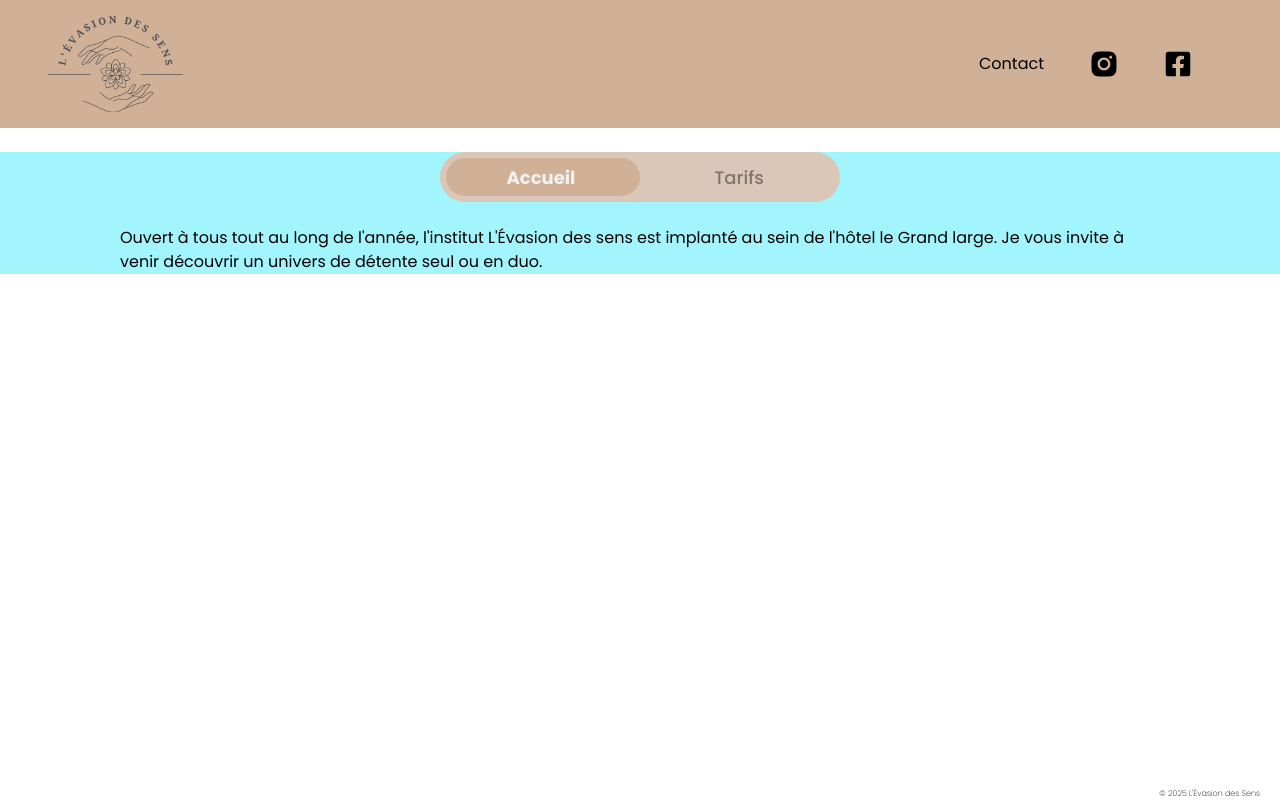
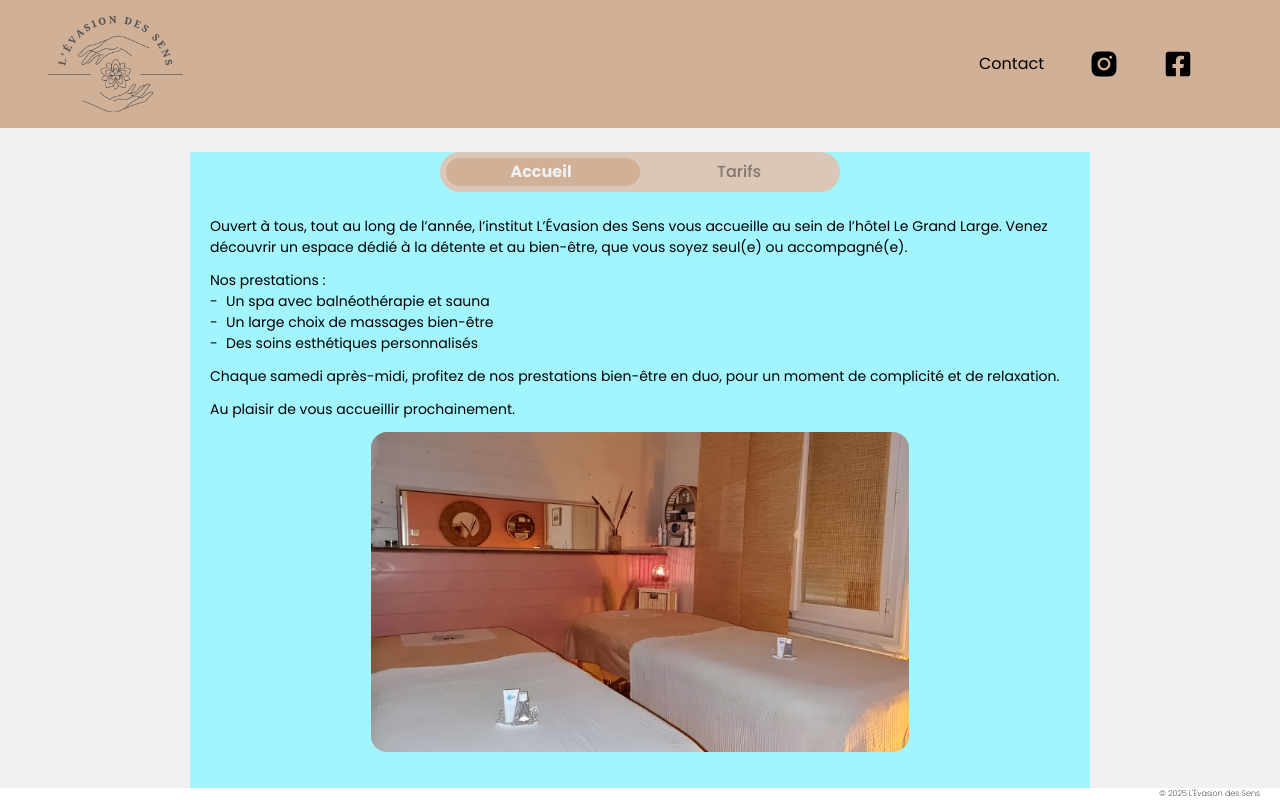
Before and after one commit to Vinchd/levasiondessens, a Next.js app: page / in a window 1280 px wide. Built offline with nearby package versions, Linux system fonts and the light colour scheme.

Commit message:
Home content

```diff
--- a/src/app/globals.css
+++ b/src/app/globals.css
@@ -29,12 +29,12 @@
 	z-index: 1;
 	transition: ease-in 0.2s;
 	font-weight: 500;
-	font-size: 18px;
+	font-size: 16px;
 }
 .filter-switch .background {
 	position: absolute;
 	width: 49%;
-	height: 38px;
+	height: 28px;
 	background-color: var(--color-primary);
 	top: 4px;
 	left: 4px;
--- a/src/app/layout.jsx
+++ b/src/app/layout.jsx
@@ -21,7 +21,7 @@ export default function RootLayout({ children }) {
 				className={`${poppins.className} antialiased flex min-h-full flex-col`}
 			>
 				<Navbar />
-				<main className="flex justify-center pt-32 max-md:pt-[90px] grow">
+				<main className="flex justify-center bg-secondary pt-32 max-md:pt-[90px] h-[calc(100vh-8rem)] grow">
 					{children}
 				</main>
 				<Footer />
--- a/src/components/Footer.jsx
+++ b/src/components/Footer.jsx
@@ -1,6 +1,6 @@
 export default function Footer() {
 	return (
-		<footer className="pr-5 font-extralight text-[8px] text-right">
+		<footer className="pr-5 h-3 font-extralight text-[8px] text-right">
 			<div>&copy; 2025 L'Évasion des Sens</div>
 		</footer>
 	);
--- a/src/components/RadioButton.jsx
+++ b/src/components/RadioButton.jsx
@@ -1,9 +1,11 @@
+import Image from "next/image";
+
 export default function RadioButton() {
 	return (
-		<div className="flex flex-col items-center bg-cyan-200">
+		<div className="flex flex-col items-center bg-cyan-200 max-md:px-4 w-full max-w-[900px] h-full min-h-full">
 			<div
 				id="firstFilter"
-				className="filter-switch mb-6 w-[400px] max-md:w-[80vw] h-[50px]"
+				className="filter-switch mb-6 w-[400px] max-md:w-[80vw] h-[40px] min-h-[40px]"
 			>
 				<input defaultChecked id="option1" name="options" type="radio" />
 				<label className="option" htmlFor="option1">
@@ -15,10 +17,41 @@ export default function RadioButton() {
 				</label>
 				<span className="background" />
 			</div>
-			<div className="px-30">
-				Ouvert à tous tout au long de l'année, l'institut L'Évasion des sens est
-				implanté au sein de l'hôtel le Grand large. Je vous invite à venir
-				découvrir un univers de détente seul ou en duo.
+			<div className="px-5 w-full h-full overflow-y-auto text-[14px] max-md:text-[12px]">
+				<p className="mb-3">
+					Ouvert à tous, tout au long de l’année, l’institut L’Évasion des Sens
+					vous accueille au sein de l’hôtel Le Grand Large. Venez découvrir un
+					espace dédié à la détente et au bien-être, que vous soyez seul(e) ou
+					accompagné(e).
+				</p>
+				<div className="mb-3">
+					Nos prestations :
+					<ul>
+						<li className="before:left-0 before:absolute relative pl-4 before:content-['-']">
+							Un spa avec balnéothérapie et sauna
+						</li>
+						<li className="before:left-0 before:absolute relative pl-4 before:content-['-']">
+							Un large choix de massages bien-être
+						</li>
+						<li className="before:left-0 before:absolute relative pl-4 before:content-['-']">
+							Des soins esthétiques personnalisés
+						</li>
+					</ul>
+				</div>
+				<p className="mb-3">
+					Chaque samedi après-midi, profitez de nos prestations bien-être en
+					duo, pour un moment de complicité et de relaxation.
+				</p>
+				<p className="mb-3">Au plaisir de vous accueillir prochainement.</p>
+				<div className="flex justify-center">
+					<Image
+						src="/tables-massage.jpg"
+						alt="tables massage"
+						width={600}
+						height={400}
+						className="rounded-2xl w-auto h-auto max-h-[40vh]"
+					/>
+				</div>
 			</div>
 		</div>
 	);
```
Also changed, not shown: public/tables-massage.jpg (added).
